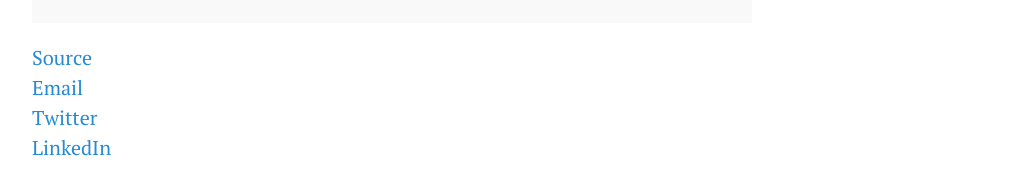
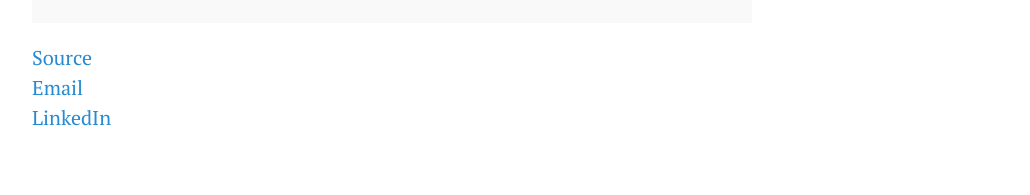
Before and after one commit to nishjeki/nishjeki.github.io, a Jekyll site: the page built from about.md, in a window 1280 px wide. Shown: the part 359-554 px from the top of the page, without its empty margins (248-1278 px from the left). Built offline with Jekyll 4.4.1, drawn with Linux system fonts in a browser that asks for light colours.

Commit message:
Removed nishjeki twitter handle

```diff
--- a/about.md
+++ b/about.md
@@ -10,5 +10,4 @@ title: About
 
 [Source](http://github.com/nishjeki/nishjeki.github.io)<br/>
 [Email](mailto:nishjeki@gmail.com) <br/>
-[Twitter](https://twitter.com/nishjeki)<br/>
 [LinkedIn](https://in.linkedin.com/in/nitinpakhide)
```
